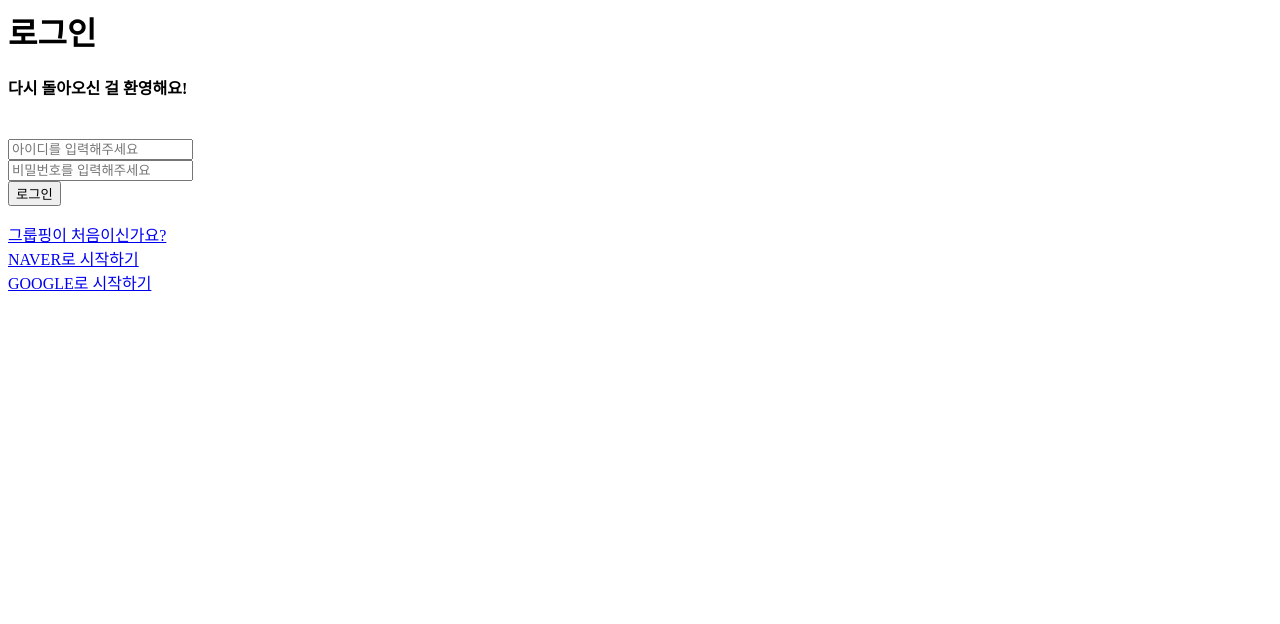
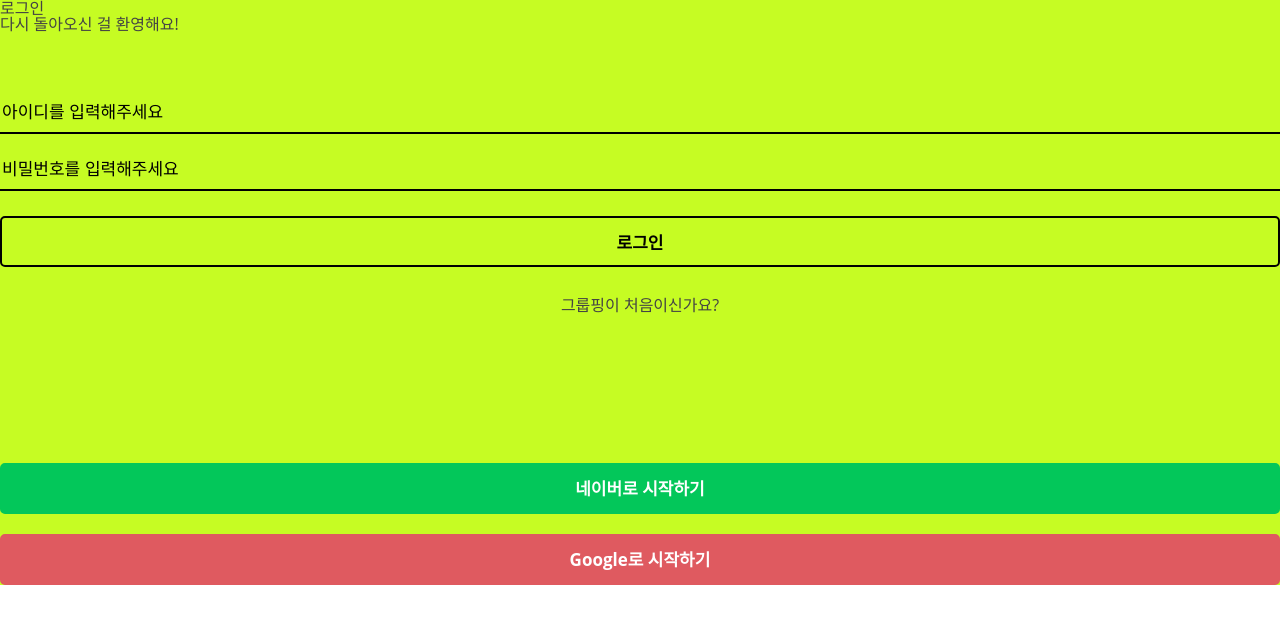
Before and after one commit to Piro-Grouping-Team/Group-ing, a Django app: page /login/ in a window 1280 px wide. Shown: the top 624 px of the page. Run offline with Django 4.2, Linux system fonts and the light colour scheme; some libraries are stand-ins or nearby versions.

Commit message:
design: login, signup, mypage 1차

```diff
--- a/config/urls.py
+++ b/config/urls.py
@@ -20,7 +20,6 @@ from django.conf import settings
 
 urlpatterns = [
     path('admin/', admin.site.urls),
-    # path('', include('groups.urls')),
     path('', include('logins.urls')),
     path('groups/', include('groups.urls')),
     path('groups/group/<int:id>/', include('meetings.urls')),
--- a/logins/views.py
+++ b/logins/views.py
@@ -28,6 +28,7 @@ def login_view(request):
         else:
             print("인증실패")
     return render(request, 'logins/login.html')
+
 
 def logout_view(request):
     logout(request)
--- a/static/css/logins/login.css
+++ b/static/css/logins/login.css
@@ -0,0 +1,93 @@
+@import url(../init.css);
+.container{
+    background-color: #C6FC23;
+
+}
+
+.title{
+    background-color:#C6FC23;
+    margin-bottom: 70px;
+}
+
+
+.login_idpw input{
+    font-size: 17px;
+}
+
+.login_idpw input::placeholder{
+    color: black;
+}
+
+.login_id{
+    margin-bottom: 25px;
+}
+
+.id_line{
+    border: 1px solid black;
+}
+
+.login_pw{
+    margin-bottom: 25px;
+}
+
+.pw_line{
+    border: 1px solid black;
+}
+.login_btn{
+    color: black;
+    background-color: transparent;
+    border: 2px solid black;
+    border-radius: 5px;
+    padding: 10px 20px 10px 20px;
+    display: flex;
+    justify-content: center;
+    margin-bottom: 30px;
+}
+
+.login_btn input{
+    font-weight: bold;
+}
+
+.login_signup_container{
+
+    margin-bottom: 150px;
+}
+
+.login_signup{
+    display: flex;
+    justify-content: center;
+
+}
+
+
+.naver_login{
+    color: white;
+    background-color: #03C75A;
+    border: 2px solid #03C75A;
+    border-radius: 5px;
+    padding: 15px 20px 15px 20px;
+    margin-bottom: 20px;
+    display: flex;
+    justify-content: center;
+
+}
+
+.naver_text{
+    font-size: 17px;
+    font-weight: bold;
+}
+
+.google_login{
+    color: white;
+    background-color: #DF5A60;
+    border: 2px solid #DF5A60;
+    border-radius: 5px;
+    padding: 15px 20px 15px 20px;
+    display: flex;
+    justify-content: center;
+}
+
+.google_text{
+    font-size: 17px;
+    font-weight: bold;
+}
--- a/static/css/logins/main.css
+++ b/static/css/logins/main.css
@@ -0,0 +1 @@
+@import url(../init.css);
--- a/static/css/reset.css
+++ b/static/css/reset.css
@@ -153,6 +153,7 @@ input {
   border-top: 0px;
   border-left: 0px;
   border-bottom: 0px;
+  background-color: transparent;
 }
 
 input[type="number"]::-webkit-inner-spin-button,
--- a/templates/logins/login.html
+++ b/templates/logins/login.html
@@ -1,30 +1,67 @@
-<h1>로그인</h1>
-<h4>다시 돌아오신 걸 환영해요!</h4>
-<br />
-{% if user.is_authenticated %} 로그인성공!
-{{user.username}}
-{{user.name}}
-{{user.nickname}}
-{{user.age}}
-{{user.email}}
-{{user.address}}
-{{user.addressDetail}}
-{{user.gender}}
+<!DOCTYPE html>
+<html lang="en">
+  {% load static %}
+  <head>
+    <meta charset="UTF-8" />
+    <meta http-equiv="X-UA-Compatible" content="IE=edge" />
+    <meta name="viewport" content="width=device-width, initial-scale=1.0" />
+    <link rel="stylesheet" href="{% static 'css/logins/login.css' %}" />
+    <script
+      src="https://kit.fontawesome.com/b453b8b1fc.js"
+      crossorigin="anonymous"
+    ></script>
+    <title>LOGIN</title>
+  </head>
 
-<a href="{% url 'logins:logout' %}">로그아웃</a>{% else %}
-<form action="" method="POST">
-  {% csrf_token %}
-  <input name="username" type="text" placeholder="아이디를 입력해주세요"/>
-  <br/>
-  <input name="password" type="password" placeholder="비밀번호를 입력해주세요"/>
-  <br/>
-  <input type="submit" value="로그인" />
-  <br/>
-</form>
-<a href="{% url 'logins:signup' %}">그룹핑이 처음이신가요?</a><br/>
+  <body>
+    <div class="container">
 
-{% endif %}
+      <div class="title">
+        <div class="btitle">로그인</div>
+        <div class="stitle">다시 돌아오신 걸 환영해요!</div>
+      </div>
 
-{% load socialaccount %}
-<a href=" {% provider_login_url 'naver' %}">NAVER로 시작하기</a><br/>
-<a href=" {% provider_login_url 'google' %}">GOOGLE로 시작하기</a>
+      <ul class="logins">
+        <div class = "login">
+          {% if user.is_authenticated %}
+          {% comment %}
+            로그인성공! <br/>
+            <a href="{% url 'logins:logout' %}">로그아웃</a>
+          {% endcomment %}
+          {% else %}
+            <form class = "login_idpw" action="" method="POST">
+          {% csrf_token %}
+          <div class="login_id"><input name="username" type="text" placeholder="아이디를 입력해주세요"/><hr class ="id_line"/></div>
+
+          <div class="login_pw"><input name="password" type="password" placeholder="비밀번호를 입력해주세요"/><hr class ="pw_line"/></div>
+
+          <div class="login_btn"><input name="login_btn" type="submit" value="로그인" /></div>
+
+
+
+            </form>
+            <div class = login_signup_container >
+              <div class="login_signup">
+                <a href="{% url 'logins:signup' %}">그룹핑이 처음이신가요?</a>
+              </div>
+            </div>
+
+        </div>
+
+        <div class ="social login">
+          {% comment %}로그인했을 때도 얘네들이 보여요 어케함{% endcomment %}
+          {% load socialaccount %}
+          <div class = naver_login>
+            <a class = naver_text href=" {% provider_login_url 'naver' %}">네이버로 시작하기</a><br/>
+          </div>
+          <div class = google_login>
+            <a  class = google_text href=" {% provider_login_url 'google' %}">Google로 시작하기</a><br/>
+          </div>
+        </div>
+        {% endif %}
+      </ul>
+
+    </div>
+
+  </body>
+</html>
```
Also changed, not shown: logins/forms.py (+9 -7 lines), logins/templates/logins/update.html (+3 -4 lines), static/css/logins/signup.css (added, +77 -0 lines), static/css/logins/update.css (added, +76 -0 lines), templates/logins/signup.html (+21 -11 lines), templates/logins/update.html (+37 -16 lines), config/settings.py (line endings or trailing spaces).
